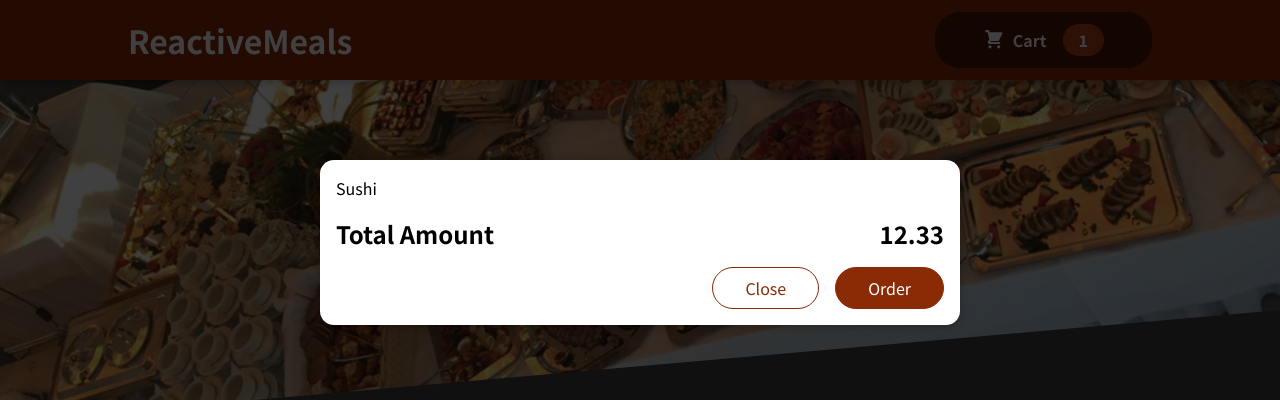
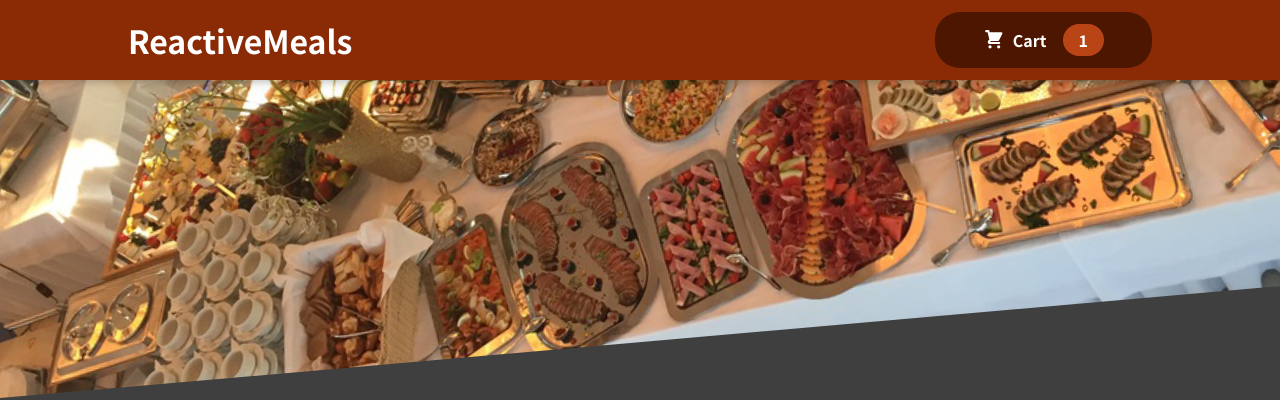
Before and after one commit to nargizaakunova/ReactiveMeals, a React (Create React App) app: page / in a window 1280 px wide. Shown: the top 400 px of the page. Built offline with nearby package versions, Linux system fonts and the light colour scheme.

Commit message:
feat: close when click on close button on modal and click on backdrop

```diff
--- a/src/App.js
+++ b/src/App.js
@@ -1,13 +1,22 @@
-import React, { Fragment } from 'react';
+import { Fragment, useState } from 'react';
 import Cart from './components/Cart/Cart';
 import Header from './components/Layout/Header';
 import Meals from './components/Meals/Meals';
 
 function App() {
+  const [cartIsShown, setCartIsShown] = useState(false);
+
+  const showCartHandler = () => {
+    setCartIsShown(true);
+  };
+  const hideCartHandler = () => {
+    setCartIsShown(false);
+  };
+
   return (
     <Fragment>
-      <Cart />
-      <Header />
+      {cartIsShown && <Cart onClose={hideCartHandler} />}
+      <Header onShowCart={showCartHandler} />
       <main>
         <Meals />
       </main>
--- a/src/components/Cart/Cart.js
+++ b/src/components/Cart/Cart.js
@@ -10,14 +10,16 @@
     </ul>
   );
   return (
-    <Modal>
+    <Modal onClose={props.onClose}>
       {cartItems}
       <div className={classes.total}>
         <span>Total Amount</span>
         <span>12.33</span>
       </div>
       <div className={classes.actions}>
-        <button className={classes['button--alt']}>Close</button>
+        <button className={classes['button--alt']} onClick={props.onClose}>
+          Close
+        </button>
         <button className={classes.button}>Order</button>
       </div>
     </Modal>
--- a/src/components/Layout/Header.js
+++ b/src/components/Layout/Header.js
@@ -8,7 +8,7 @@
     <React.Fragment>
       <header className={classes.header}>
         <h1>ReactiveMeals</h1>
-        <HeaderCartButton />
+        <HeaderCartButton onClick={props.onShowCart} />
       </header>
       <div className={classes['main-image']}>
         <img src={meals} alt="A table full of delicious food" />
--- a/src/components/Layout/HeaderCartButton.js
+++ b/src/components/Layout/HeaderCartButton.js
@@ -4,7 +4,7 @@
 
 const HeaderCartButton = (props) => {
   return (
-    <button className={classes.button}>
+    <button className={classes.button} onClick={props.onClick}>
       <span className={classes.icon}>
         <CartIcon />
       </span>
--- a/src/components/UI/Modal.js
+++ b/src/components/UI/Modal.js
@@ -3,7 +3,7 @@
 import classes from './Modal.module.css';
 
 const Backdrop = (props) => {
-  return <div className={classes.backdrop}></div>;
+  return <div className={classes.backdrop} onClick={props.onClose}></div>;
 };
 
 const ModalOverlay = (props) => {
@@ -19,7 +19,11 @@
 const Modal = (props) => {
   return (
     <Fragment>
-      {ReactDOM.createPortal(<Backdrop />, portalElement)};
+      {ReactDOM.createPortal(
+        <Backdrop onClose={props.onClose} />,
+        portalElement
+      )}
+      ;
       {ReactDOM.createPortal(
         <ModalOverlay>{props.children}</ModalOverlay>,
         portalElement
```
